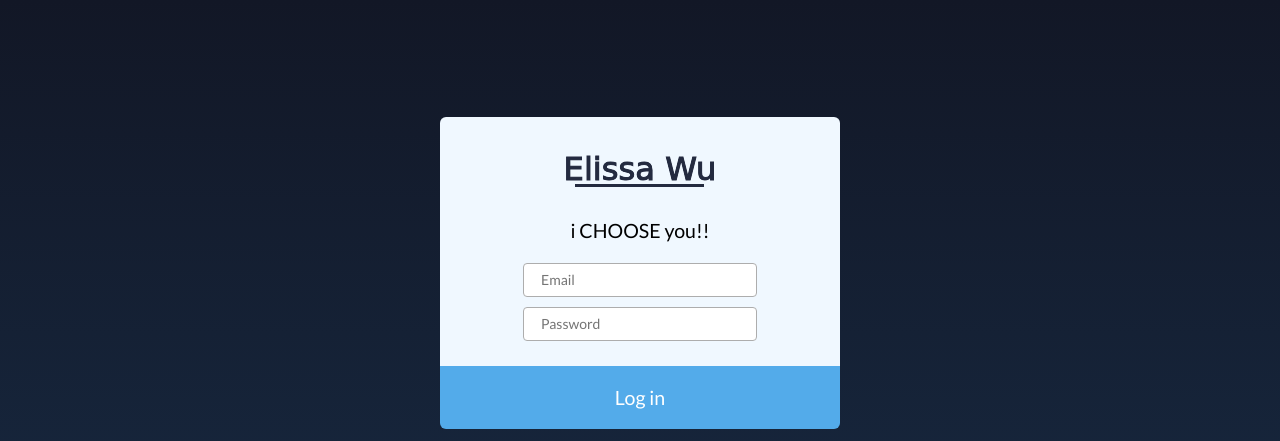
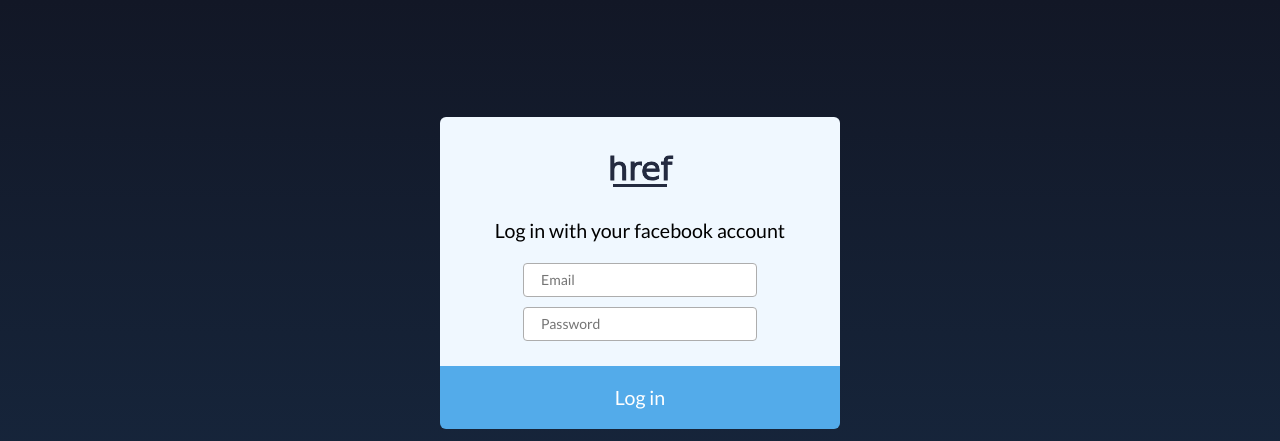
Before and after one commit to cvigoe/href, a Node server app: page / in a window 1280 px wide. Shown: the top 441 px of the page. Run offline with Node 20, Linux system fonts and the light colour scheme; some web fonts are replaced.

Commit message:
Renamed back

```diff
--- a/views/login.jade
+++ b/views/login.jade
@@ -8,8 +8,8 @@
       if firstTime === false
         h3 Logged Out
       h1
-        span(id="logo") Elissa Wu
-      h2 i CHOOSE you!!
+        span(id="logo") href
+      h2 Log in with your facebook account
       form(name="login" id="login_form")
         input(type="text", name="email", placeholder="Email", autocapitalize="off", autocorrect="off")
         input(type="password", name="password", placeholder="Password")
```
